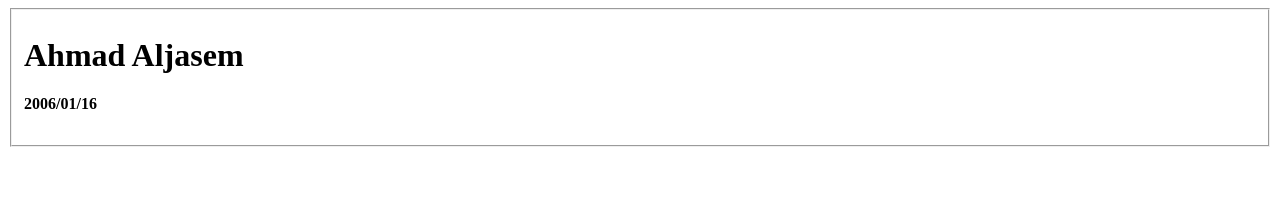
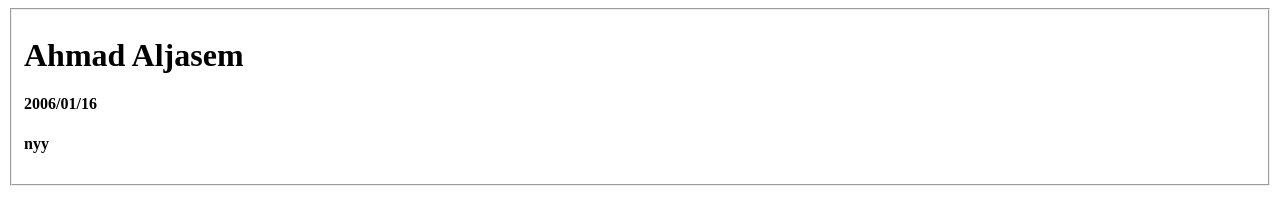
Before and after one commit to Momo06a/Momo06a.github.io, a plain HTML site: page index.html in a window 1280 px wide. Drawn offline with Linux system fonts and the light colour scheme.

Commit message:
Update index.html

```diff
--- a/index.html
+++ b/index.html
@@ -10,7 +10,7 @@
     <fieldset>
         <h1>Ahmad Aljasem</h1>
         <h4>2006/01/16</h4>
-        <h4></h4>
+        <h4>nyy</h4>
     </fieldset>
 
 </body>
```
